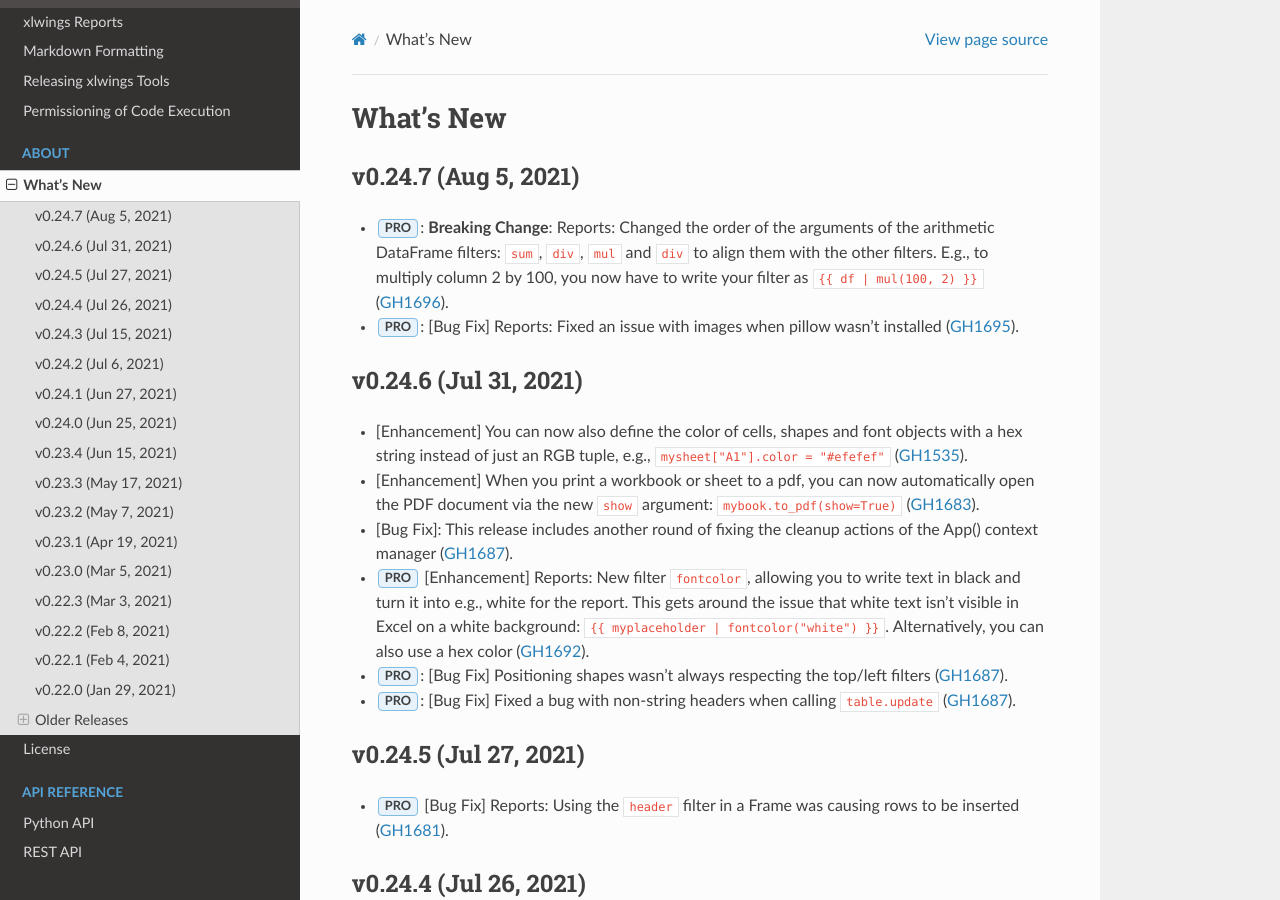
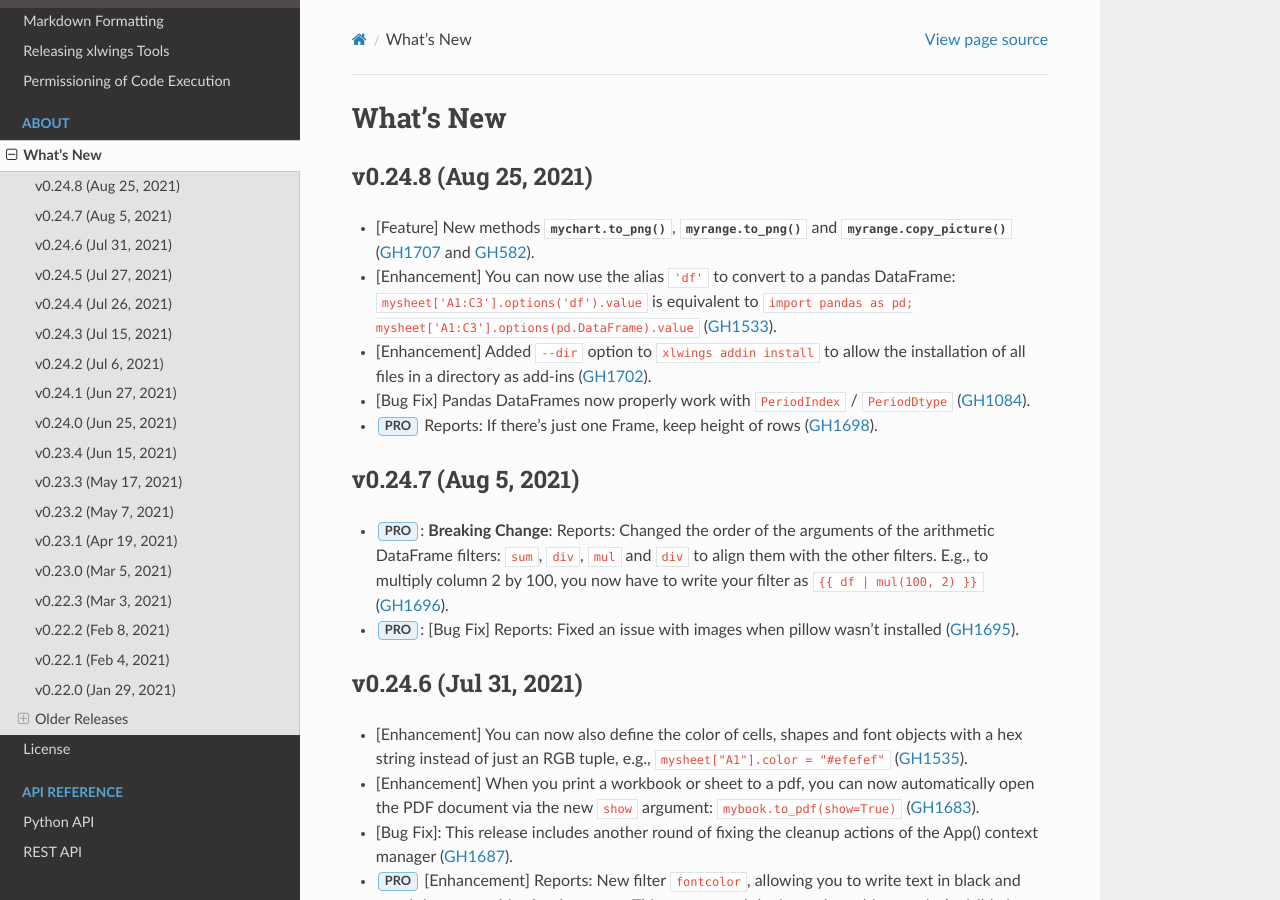
Before and after one commit to xlwings/xlwings, a Sphinx documentation site: the page built from docs/whatsnew.rst, in a window 1280 px wide and 900 px high. Built offline with Sphinx 7.4.7 and the Read the Docs theme 2.0.0, drawn with Linux system fonts in a browser that asks for light colours.

Commit message:
added 0.24.8 docs [skip ci]

```diff
--- a/docs/whatsnew.rst
+++ b/docs/whatsnew.rst
@@ -1,5 +1,13 @@
 What's New
 ==========
+
+v0.24.8 (Aug 25, 2021)
+----------------------
+* [Feature] New methods :meth:`mychart.to_png() <xlwings.Chart.to_png>`, :meth:`myrange.to_png() <xlwings.Range.to_png>` and :meth:`myrange.copy_picture() <xlwings.Range.copy_picture>` (:issue:`1707` and :issue:`582`).
+* [Enhancement] You can now use the alias ``'df'`` to convert to a pandas DataFrame: ``mysheet['A1:C3'].options('df').value`` is equivalent to ``import pandas as pd; mysheet['A1:C3'].options(pd.DataFrame).value`` (:issue:`1533`).
+* [Enhancement] Added ``--dir`` option to ``xlwings addin install`` to allow the installation of all files in a directory as add-ins (:issue:`1702`).
+* [Bug Fix] Pandas DataFrames now properly work with ``PeriodIndex`` / ``PeriodDtype`` (:issue:`1084`).
+* :guilabel:`PRO` Reports: If there's just one Frame, keep height of rows (:issue:`1698`).
 
 v0.24.7 (Aug 5, 2021)
 ---------------------
```
